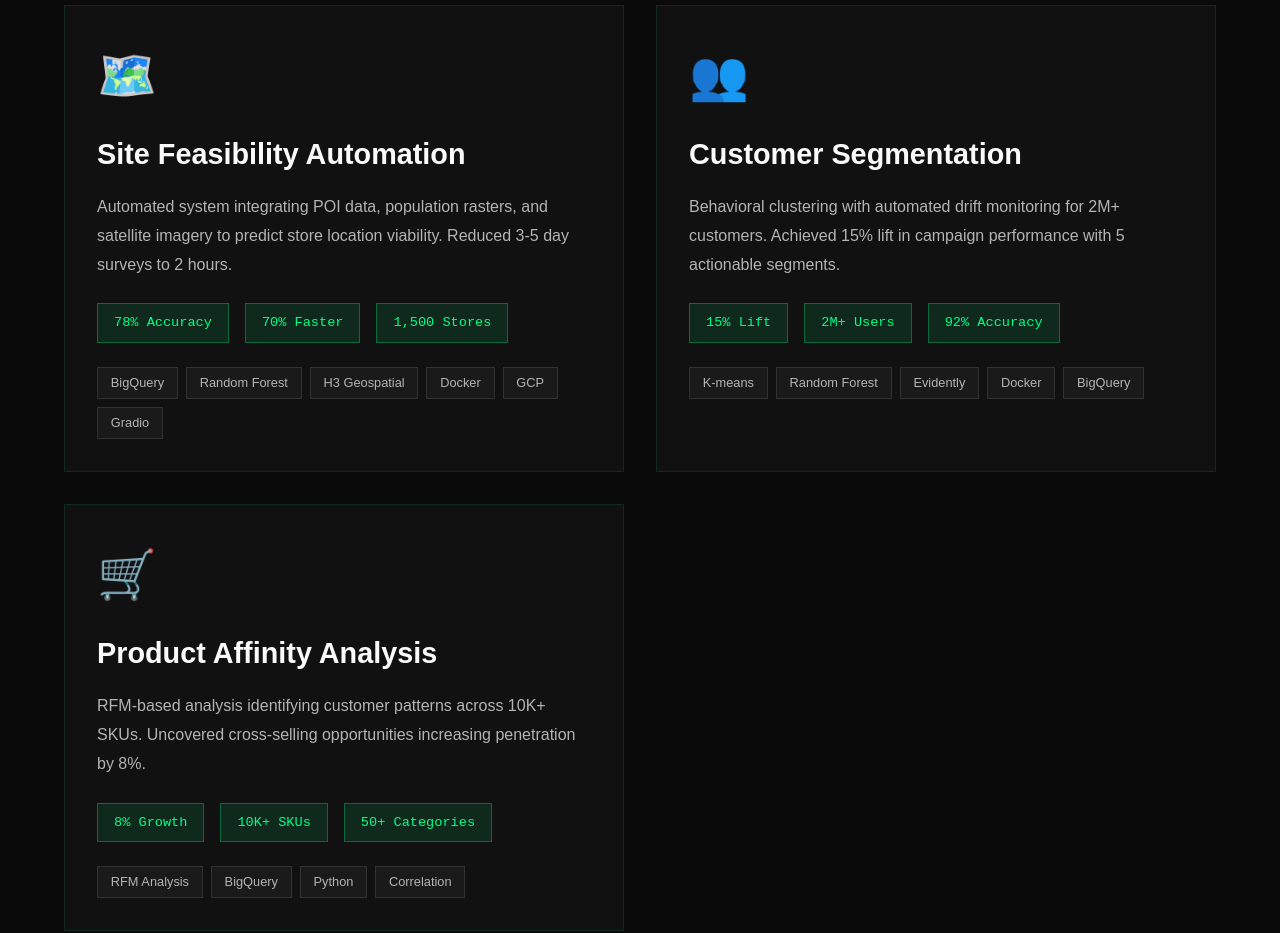
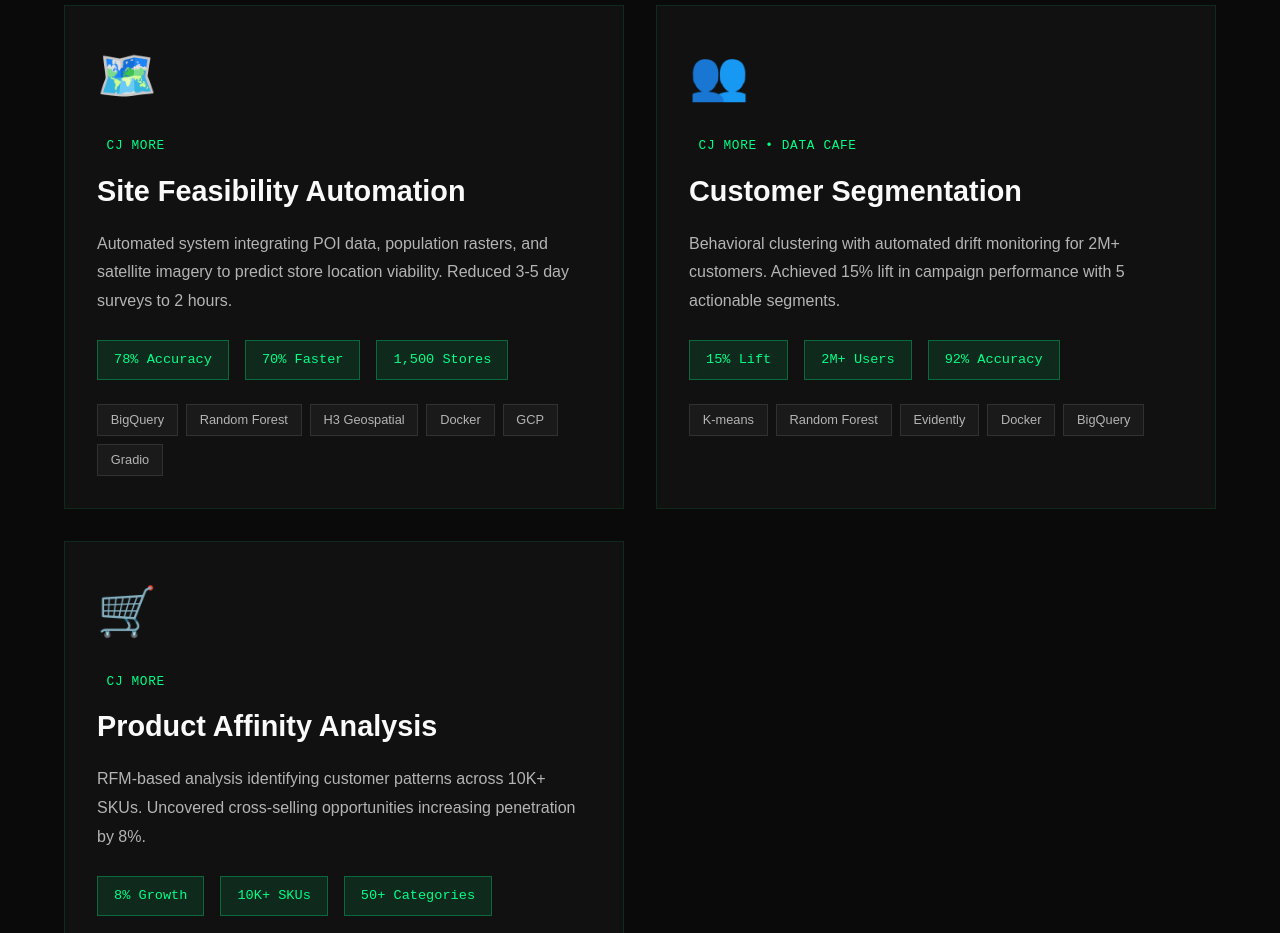
Before and after one commit to TheeranatSri/web_portfolio, a React (Vite) app: page / in a window 1280 px wide. Shown: the part 3660-4593 px from the top of the page. Built offline with nearby package versions, Linux system fonts and the light colour scheme.

Commit message:
feat: Add company labels to project cards and introduce their styling.

```diff
--- a/src/components/Projects.jsx
+++ b/src/components/Projects.jsx
@@ -14,6 +14,7 @@ const Projects = () => {
             <div className="projects-grid">
                 <div className="project-card">
                     <div className="project-icon">🗺️</div>
+                    <div className="project-company">CJ MORE</div>
                     <h3 className="project-title">Site Feasibility Automation</h3>
                     <p className="project-description">
                         Automated system integrating POI data, population rasters, and satellite imagery
@@ -36,6 +37,7 @@ const Projects = () => {
 
                 <div className="project-card">
                     <div className="project-icon">👥</div>
+                    <div className="project-company">CJ MORE • DATA CAFE</div>
                     <h3 className="project-title">Customer Segmentation</h3>
                     <p className="project-description">
                         Behavioral clustering with automated drift monitoring for 2M+ customers.
@@ -57,6 +59,7 @@ const Projects = () => {
 
                 <div className="project-card">
                     <div className="project-icon">🛒</div>
+                    <div className="project-company">CJ MORE</div>
                     <h3 className="project-title">Product Affinity Analysis</h3>
                     <p className="project-description">
                         RFM-based analysis identifying customer patterns across 10K+ SKUs.
--- a/src/index.css
+++ b/src/index.css
@@ -667,6 +667,20 @@ section {
     margin-bottom: 1rem;
 }
 
+.project-company {
+    font-family: 'JetBrains Mono', monospace;
+    font-size: 0.8rem;
+    color: var(--accent-primary);
+    margin-bottom: 0.5rem;
+    text-transform: uppercase;
+    letter-spacing: 0.05em;
+    display: inline-block;
+    /* border: 1px solid rgba(0, 255, 136, 0.2); */
+    padding: 0.2rem 0.6rem;
+    border-radius: 4px;
+    /* background: rgba(0, 255, 136, 0.05); */
+}
+
 .project-title {
     font-size: 1.8rem;
     font-weight: 700;
```
